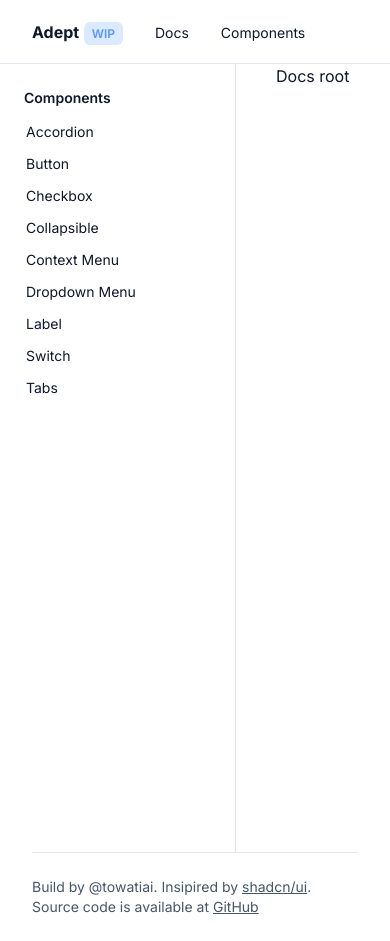
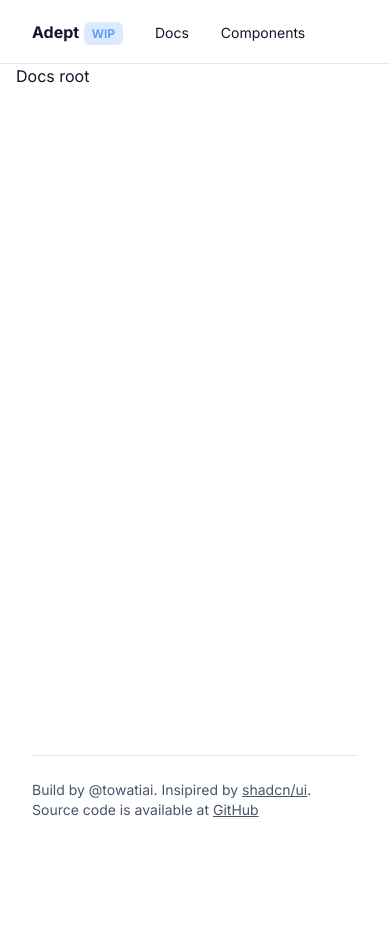
Before and after one commit to towatiai/adept, a SvelteKit app: page /docs in a window 390 px wide. After the commit the page ends 844 px from the top, so only its background shows below. Built offline with nearby package versions, Linux system fonts and the light colour scheme.

Commit message:
Add component list to root layout

```diff
--- a/src/components/index.ts
+++ b/src/components/index.ts
@@ -1,7 +1,7 @@
 const componentsSvelte = import.meta.glob('./ui/**/*.svelte', { as: 'raw' });
 const componentsTs = import.meta.glob('./ui/**/*.ts', { as: 'raw' });
 
-export async function getComponentFiles(files: string[]) {
+export async function getComponentFiles(files: string[], baseDir: string = "") {
     if (!files?.length) {
         return [];
     }
@@ -9,7 +9,7 @@ export async function getComponentFiles(files: string[]) {
     return Promise.all(files.map(async file => ({
         file: file.split('/').at(-1),
         content: file.endsWith('.svelte')
-            ? await componentsSvelte[`./ui/${file}`]?.()
-            : await componentsTs[`./ui/${file}`]?.()
+            ? await componentsSvelte[`./ui/${baseDir ? baseDir + '/' : ''}${file}`]?.()
+            : await componentsTs[`./ui/${baseDir ? baseDir + '/' : ''}${file}`]?.()
     })));
 }
--- a/src/routes/+layout.svelte
+++ b/src/routes/+layout.svelte
@@ -1,12 +1,15 @@
-<script>
+<script lang="ts">
 	import Footer from './Footer.svelte';
-import Header from './Header.svelte';
+    import Header from './Header.svelte';
+    import type { LayoutData } from "./$types";
     import './styles.css';
+
+    export let data: LayoutData;
 </script>
 
 <div class="flex flex-col min-h-screen text-slate-900">
 
-    <Header />
+    <Header {data}/>
 
 	<div class="flex-1">
 		<slot />
--- a/src/routes/docs/+layout.svelte
+++ b/src/routes/docs/+layout.svelte
@@ -1,14 +1,12 @@
 <script lang="ts">
-	import type { PageData } from "./$types";
+	import type { LayoutData } from "./$types";
 	import { page } from "$app/stores";
 
-    export let data: PageData;
-
-    console.log(data);
+    export let data: LayoutData;
 </script>
 
-<div class="grid grid-cols-[220px_minmax(0,1fr)] gap-10 px-4">
-    <aside class="border-r border-slate-200 py-6 pr-4 sticky top-16 shrink-0 w-full h-[calc(100vh-3.5rem)]">
+<div class="grid grid-cols-1 md:grid-cols-[220px_minmax(0,1fr)] gap-10 px-4">
+    <aside class="hidden md:block border-r border-slate-200 py-6 pr-4 sticky top-16 shrink-0 w-full h-[calc(100vh-3.5rem)]">
         <div>
             <h4 class="text-sm font-semibold mb-2 pl-2">Components</h4>
             <div class="flex flex-col text-sm">
--- a/src/routes/docs/primitives/[slug]/+page.svelte
+++ b/src/routes/docs/primitives/[slug]/+page.svelte
@@ -12,7 +12,7 @@
 
 <div class="xl:grid xl:grid-cols-[minmax(0,1fr)_280px] gap-6">
     <div class="py-6">
-        <h1 class="text-[48px] font-extrabold">{data.attributes.title}</h1>
+        <h1 class="text-[36px] md:text-[48px] font-extrabold">{data.attributes.title}</h1>
 
         <p class="max-w-[95%]">
             { data.attributes.description }
--- a/src/routes/docs/primitives/[slug]/+page.ts
+++ b/src/routes/docs/primitives/[slug]/+page.ts
@@ -16,7 +16,7 @@ export const load = (async ({ params }) => {
         ...docs,
         lazy: {
             source: getCode(docs.attributes.example),
-            files: getComponentFiles(docs.attributes.files)
+            files: getComponentFiles(docs.attributes.files, docs.attributes.baseDir)
         }
     };
 
```
Also changed, not shown: src/routes/+layout.ts (renamed from src/routes/docs/+layout.ts).
